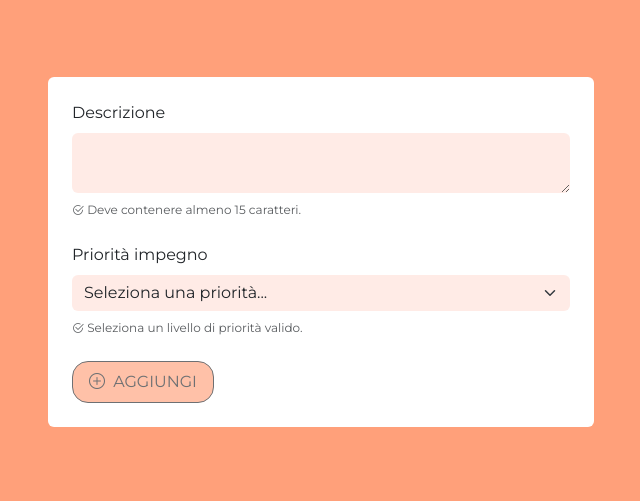
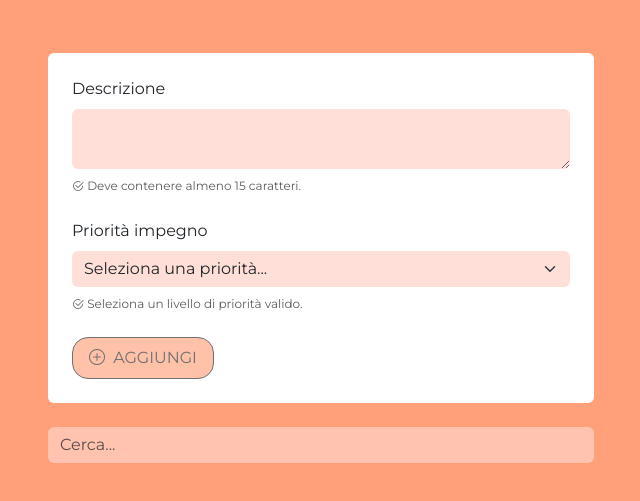
Before and after one commit to paolovassa/my-to-do-app, a browser extension: page index.html in a window 1280 px wide. Shown: the part 113-614 px from the top of the page, without its empty margins (319-959 px from the left). Drawn offline with nearby package versions, Linux system fonts and the light colour scheme.

Commit message:
Aggiunto il campo di ricerca

```diff
--- a/css/styles.css
+++ b/css/styles.css
@@ -34,8 +34,13 @@ body {
   background-color: lightsalmon;
 }
 
-textarea#descriptionInput,
-select#priorityInput {
-  background-color: #ffd2c873;
+.form-control,
+.form-select {
+  background-color: rgba(255, 210, 200, 0.7);
   border: none;
 }
+
+.form-control:focus,
+.form-select:focus {
+  box-shadow: 0 0 0 0.25rem rgba(255, 210, 200, 0.8);
+}
--- a/index.html
+++ b/index.html
@@ -39,9 +39,9 @@
     </header>
 
     <!--Sezione con il form di inserimento elementi-->
-    <section id="input-section" class="input-section py-4">
+    <section id="input-section" class="input-section">
       <div class="container">
-        <div class="row">
+        <div class="row mb-4">
           <div class="col-md-8 offset-md-2 col-lg-6 offset-lg-3">
             <form id="input-form" class="bg-white p-4 rounded-2">
               <div class="mb-4">
@@ -82,11 +82,24 @@
             </form>
           </div>
         </div>
+        <!--Campo ricerca-->
+        <div class="row">
+          <div class="col-md-8 offset-md-2 col-lg-6 offset-lg-3">
+            <div class="pe-5 pe-md-0">
+              <input
+                id="searchInput"
+                type="text"
+                class="form-control search-control"
+                placeholder="Cerca..."
+              />
+            </div>
+          </div>
+        </div>
       </div>
     </section>
 
     <!--Sezione con griglia degli impegni aggiunti alla lista-->
-    <section id="todo-section" class="todo-section py-4">
+    <section id="todo-section" class="todo-section py-3">
       <div class="container">
         <div
           id="todo-grid"
```
